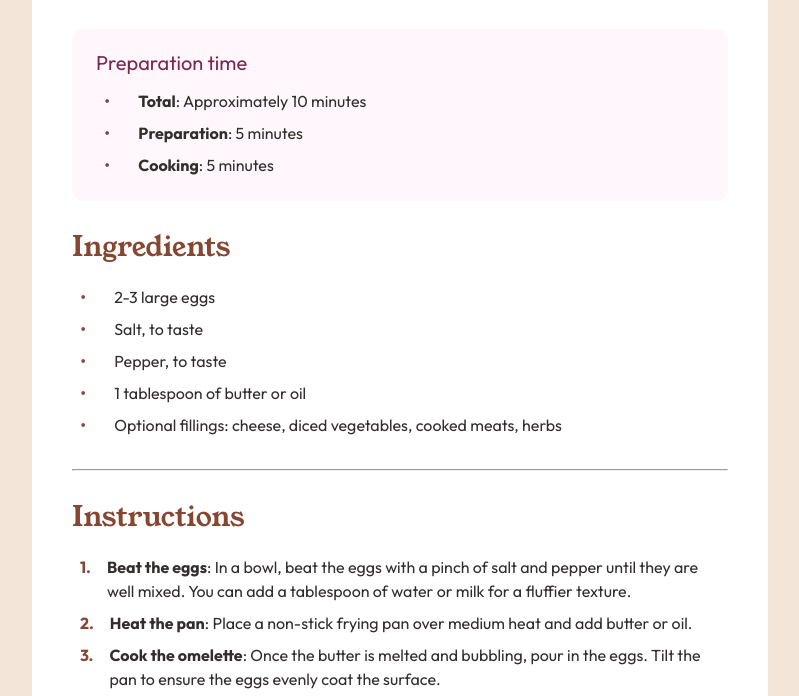
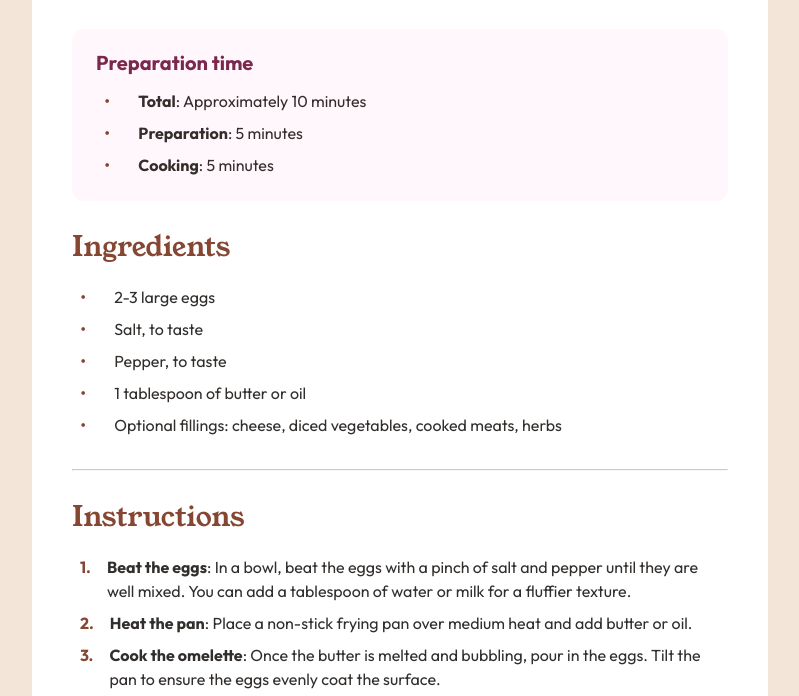
Before and after one commit to Michael-Andreas/recipe-page, a plain HTML site: page index.html in a window 1280 px wide. Shown: the part 623-1319 px from the top of the page, without its empty margins (240-1039 px from the left). Drawn offline with Linux system fonts and the light colour scheme.

Commit message:
changed font-weights

```diff
--- a/styles.css
+++ b/styles.css
@@ -99,15 +99,16 @@ h3 {
   font-size: 1.25rem;
   line-height: 100%;
   letter-spacing: 0px;
-  font-weight: 400;
+  font-weight: 700;
   color: var(--rose-800);
   margin-bottom: 1rem;
 }
 
 hr {
   width: 100%;
-  height: 1px;
+  height: 0.5px;
   color: var(--stone-150);
+  opacity: 0.5;
 }
 
 .time {
```
